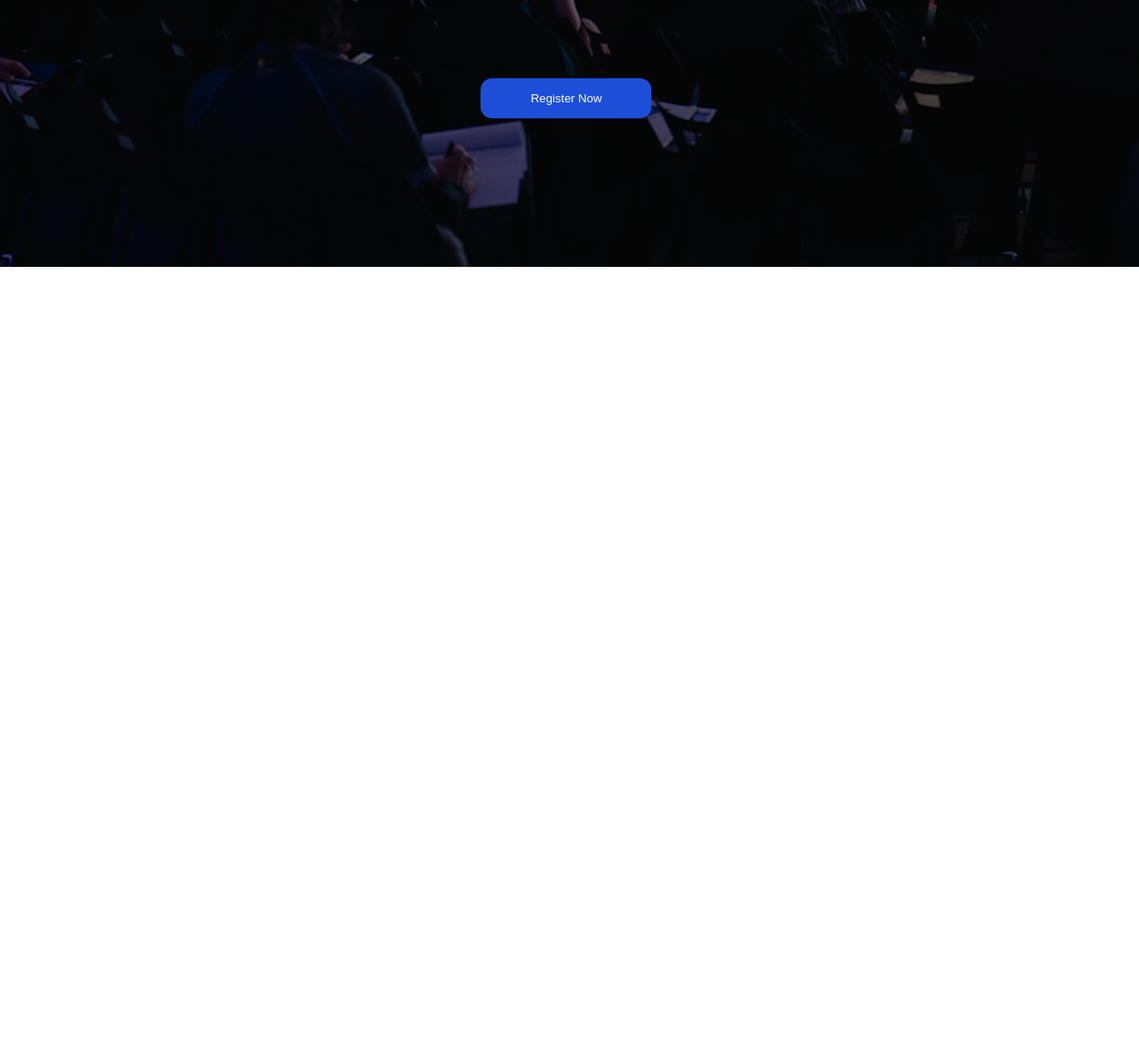
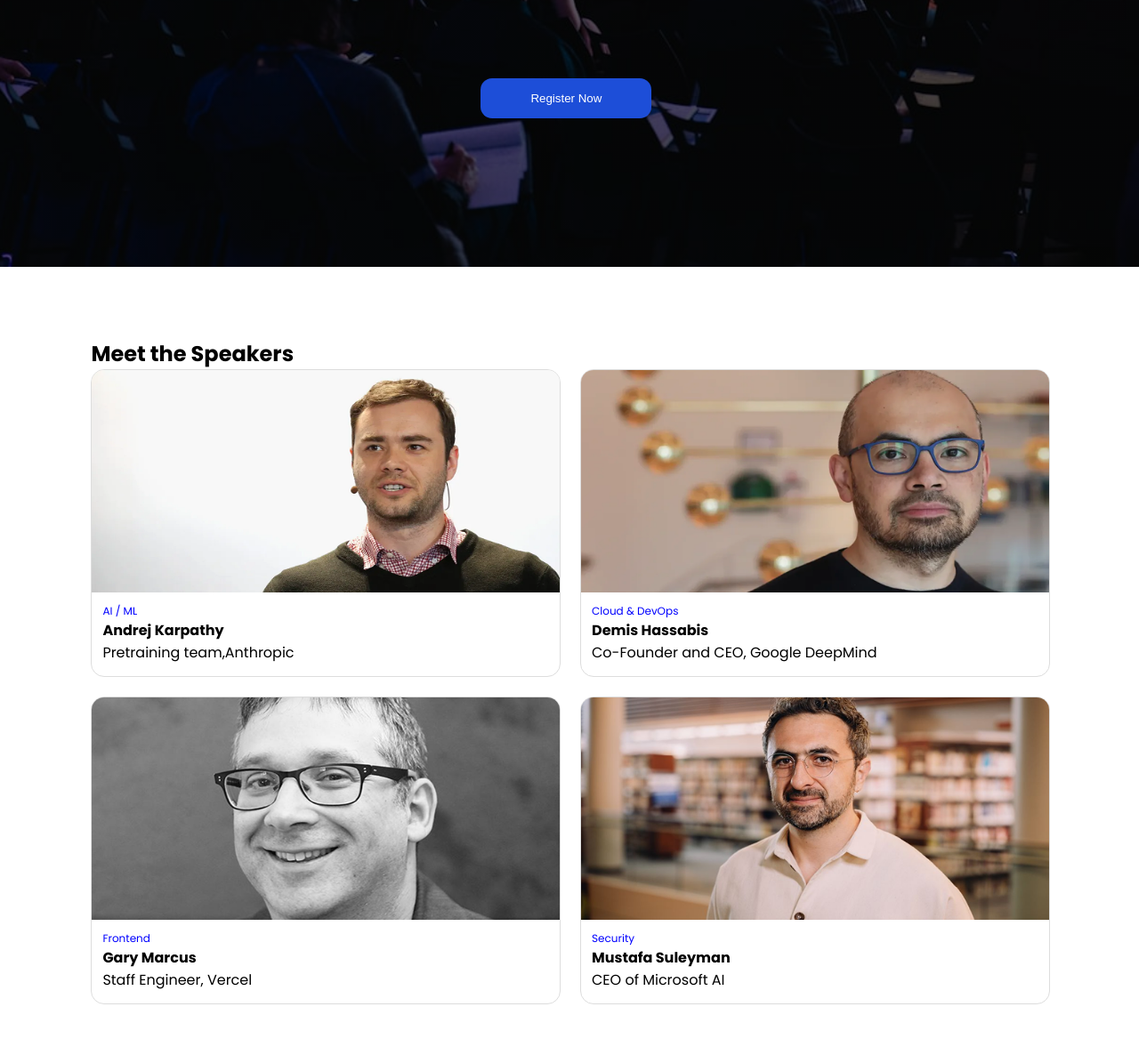
Before and after one commit to minhazulkader/devconf-2026, a plain HTML site: page index.html in a window 1280 px wide. Shown: the part 751-1919 px from the top of the page at 89% size. Before the commit the page ends 1051 px from the top, so only its background shows below. Drawn offline with Linux system fonts and the light colour scheme.

Commit message:
Meet the speakers section

```diff
--- a/index.html
+++ b/index.html
@@ -47,5 +47,49 @@
         <button class="every-btn">Register Now</button>
       </div>
     </header>
+    <main>
+      <section>
+        <!-- header -->
+        <h1>Meet the Speakers</h1>
+        <!-- card-1 -->
+        <div class="card-container">
+          <!-- first card -->
+          <div class="card">
+            <img src="./assets/andrej.png" alt="Andrej" />
+            <div class="info">
+              <p class="designation">AI / ML</p>
+              <h4>Andrej Karpathy</h4>
+              <p>Pretraining team,Anthropic</p>
+            </div>
+          </div>
+          <!-- card-2 -->
+          <div class="card">
+            <img src="./assets/demis.png" alt="Demis" />
+            <div class="info">
+              <p class="designation">Cloud & DevOps</p>
+              <h4>Demis Hassabis</h4>
+              <p>Co-Founder and CEO, Google DeepMind</p>
+            </div>
+          </div>
+          <!-- card-3 -->
+          <div class="card">
+            <img src="./assets/gary.png" alt="Gary" />
+            <div class="info">
+              <p class="designation">Frontend</p>
+              <h4>Gary Marcus</h4>
+              <p>Staff Engineer, Vercel</p>
+            </div>
+          </div>
+          <!-- card-4 -->
+          <div class="card">
+            <img src="./assets/mustafa.png" alt="Mustafa" />
+            <div class="info">
+              <p class="designation">Security</p>
+              <h4>Mustafa Suleyman</h4>
+              <p>CEO of Microsoft AI</p>
+            </div>
+          </div>
+        </div>
+      </section>
   </body>
 </html>
--- a/style.css
+++ b/style.css
@@ -72,3 +72,37 @@
   margin-left: 350px;
   margin-top: 280px;
 }
+
+section {
+  padding: 80px 8%;
+}
+
+.card-container {
+  display: grid;
+  grid-template-columns: repeat(2, 1fr);
+  gap: 24px;
+}
+
+.card {
+  width: 100%;
+  height: 100%;
+  border-radius: 15px;
+  border: 1px solid #ddd;
+  overflow: hidden;
+}
+
+.card img {
+  width: 100%;
+  height: 250px;
+  display: block;
+}
+
+.designation {
+  color: blue;
+  font-size: 12px;
+  margin: 0;
+}
+
+.info {
+  padding: 12px;
+}
```
